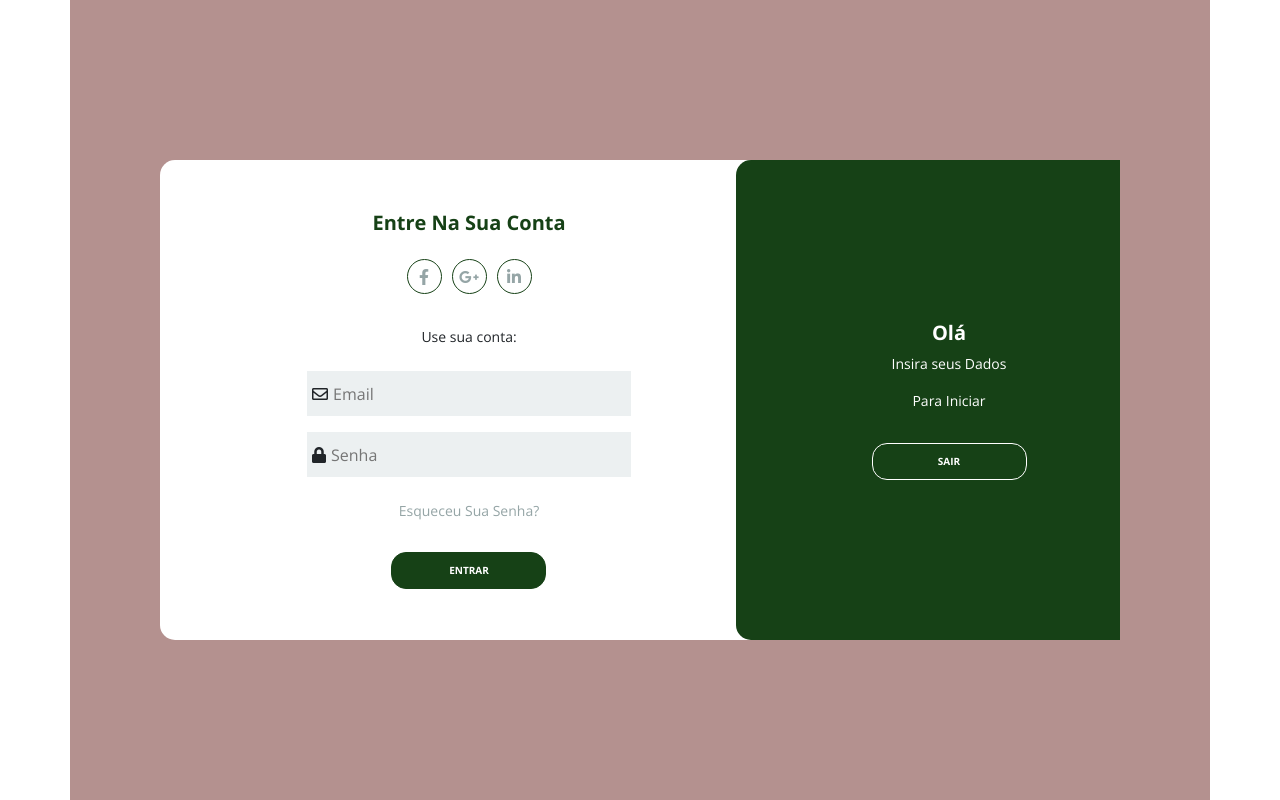
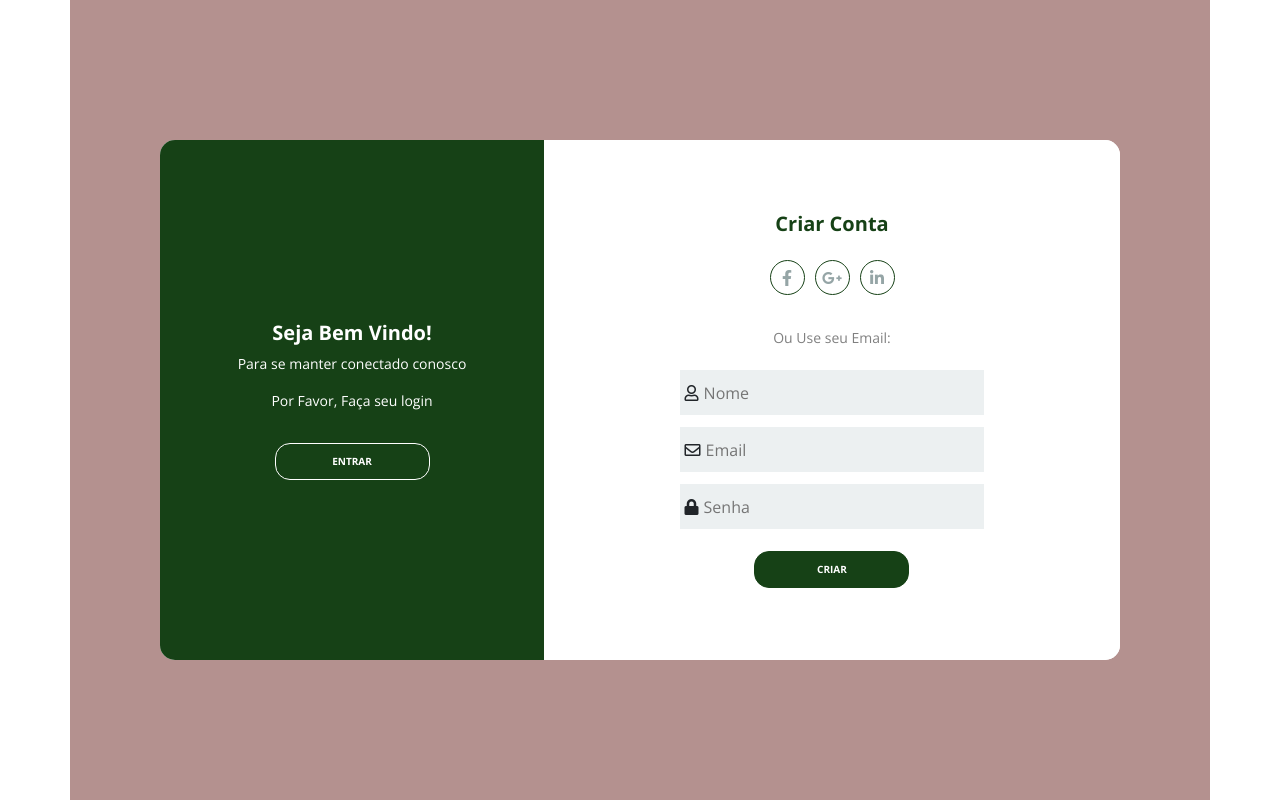
Before and after one commit to robsonazevdo/site_exemplo, a Flask app: page / in a window 1280 px wide. Run offline with Flask 2, Linux system fonts and the light colour scheme; some libraries are stand-ins or nearby versions.

Commit message:
login com javascript

```diff
--- a/app.py
+++ b/app.py
@@ -27,50 +27,7 @@ class Hair2you(db.Model):
 db.create_all()
 
 
-sql_create = '''CREATE TABLE hair2you (RA integer
-            PRIMARY KEY NOT NULL, nome varchar(50) NOT NULL UNIQUE, email
-            varchar(50) NOT NULL UNIQUE, Logradouro varchar(50) NOT NULL ,
-            numero varchar(5) NOT NULL, cep varchar(10) NOT NULL,
-            complemento varchar(20)
-            )'''
 
-
-def create_table():
-    try:
-        connection = psycopg2.connect(
-            host = "dbimpacta.postgresql.dbaas.com.br",
-            user = "dbimpacta",
-            password = "impacta#2020",
-            dbname = "dbimpacta"
-        )
-        cursor = connection.cursor()
-        cursor.execute(sql_create)
-        connection.commit()
-        cursor.close()
-        connection.close()
-        print("Tabela criada")
-    except:
-        print("Erro ao criar a Tabela")
-
-create_table()
-
-'''def inserir_aluno(ra, nome, email, Logradouro, numero, cep, complemento):
-    	try:
-            connection = psycopg2.connect(
-                host = "dbimpacta.postgresql.dbaas.com.br",
-                user = "dbimpacta",
-                password = "impacta#2020",
-                dbname = "dbimpacta"
-            )
-            cursor = connection.cursor()
-            sql = "INSERT INTO hair2you (ra, nome, email, Logradouro, numero, cep, complemento) VALUES (%s, %s)"
-            cursor.execute(sql,[ra, nome, email, Logradouro, numero, cep, complemento])
-            connection.commit()
-            cursor.close()
-            connection.close()
-            print("Registro Inserido com sucesso")
-        except Exception as erro:
-            print(erro)'''
 
 @app.route('/inicio')
 @app.route('/')
--- a/static/css/style.css
+++ b/static/css/style.css
@@ -21,7 +21,7 @@ body {
                 background-color: #ffffff;
                 border-radius: 15px;
                 width: 960px;
-    height: 60%;
+                height: 65%;
                 display: flex;
                 justify-content: space-between;
                 align-items: center;
@@ -36,7 +36,7 @@ body {
                 height: 100%;
                 border-top-left-radius: 15px;
                 border-bottom-left-radius: 15px;
-    left: 60%;
+                left: 0;
             }
 
             .title {
@@ -68,17 +68,20 @@ body {
 
             .first-content {
                 display: flex;
-    display: none;
+            }
+
+            .first-content .second-column {
+                z-index: 11;
             }
 
             .first-column {
                 text-align: center;
-    flex: 1 0 auto;
+                width: 40%;
                 z-index: 10;
             }
 
             .second-column {
-    flex: 2 0 auto;
+                width: 60%;
                 display: flex;
                 flex-direction: column;
                 align-items: center;
@@ -101,6 +104,10 @@ body {
 
             .link-midia-social:not(:first-child) {
                 margin-left: 10px;
+            }
+
+            .link-midia-social .item-social-midia {
+                transition: background-color .5s;
             }
 
             .link-midia-social:hover .item-social-midia {
@@ -127,11 +134,16 @@ body {
                 background-color: #ecf0f1;
             }
 
+            input:-webkit-autofill {
+                -webkit-box-shadow: 0 0 0px 1000px #ecf0f1 inset !important;
+                -webkit-text-fill-color: #000 !important;
+            }
+
             .label-input {
                 background-color: #ecf0f1;
                 display: flex;
                 align-items: center;
-    margin: 8px;
+                margin: 6px;
             }
 
             .icon-modify {
@@ -180,10 +194,12 @@ body {
 
             .second-content .first-column {
                 order: 2;
+                z-index: -1;
             }
 
             .second-content .second-column {
                 order: 1;
+                z-index: -1;
             }
 
             .senha {
--- a/static/js/script.js
+++ b/static/js/script.js
@@ -0,0 +1,14 @@
+var btnentrar = document.querySelector("#entrar");
+var btnsair = document.querySelector("#sair");
+var body = document.querySelector("body");
+
+
+
+btnentrar.addEventListener("click", function() {
+    body.className = "entrar-js";
+});
+
+
+btnsair.addEventListener("click", function() {
+    body.className = "sair-js";
+});
--- a/templates/login.html
+++ b/templates/login.html
@@ -16,13 +16,14 @@
 </head>
 
 <body>
+
     <div class="container ">
         <div class="content first-content ">
             <div class="first-column ">
                 <h2 class="title title-primary">Seja Bem Vindo!</h2>
                 <p class="descricao descricao-primary ">Para se manter conectado conosco</p>
                 <p class="descricao descricao-primary ">Por Favor, Faça seu login</p>
-                <button class="btn btn-primary ">Entrar</button>
+                <button id="entrar"class="btn btn-primary ">Entrar</button>
             </div>
             <div class="second-column ">
                 <h2 class="title title-second ">Criar conta</h2>
@@ -75,7 +76,7 @@
                 <h2 class="title title-primary">Olá</h2>
                 <p class="descricao descricao-primary">Insira seus Dados</p>
                 <p class="descricao descricao-primary">Para Iniciar</p>
-                <button class="btn btn-primary">Sair</button>
+                <button id="sair" class="btn btn-primary">Iniciar</button>
             </div>
             <div class="second-column ">
                 <h2 class="title title-second ">Entre na sua Conta</h2>
@@ -99,7 +100,7 @@
                     </ul>
                 </div>
                 <!-- midia-social -->
-                <p class="descricao ">Use sua conta:</p>
+                <p class="descricao descricao-second ">Use sua conta:</p>
                 <form action="cadastro " class="form ">
                     <label class="label-input" for="">
                         <i class="far fa-envelope icon-modify"></i>
@@ -127,6 +128,7 @@
     <script src="https://code.jquery.com/jquery-3.3.1.slim.min.js " integrity="sha384-q8i/X+965DzO0rT7abK41JStQIAqVgRVzpbzo5smXKp4YfRvH+8abtTE1Pi6jizo " crossorigin="anonymous "></script>
     <script src="https://cdnjs.cloudflare.com/ajax/libs/popper.js/1.14.3/umd/popper.min.js " integrity="sha384-ZMP7rVo3mIykV+2+9J3UJ46jBk0WLaUAdn689aCwoqbBJiSnjAK/l8WvCWPIPm49 " crossorigin="anonymous "></script>
     <script src="https://stackpath.bootstrapcdn.com/bootstrap/4.1.3/js/bootstrap.min.js " integrity="sha384-ChfqqxuZUCnJSK3+MXmPNIyE6ZbWh2IMqE241rYiqJxyMiZ6OW/JmZQ5stwEULTy " crossorigin="anonymous "></script>
+    <script src="static/js/script.js"></script>
 </body>
 
 </html>
```
Also changed, not shown: other parts of static/css/style.css (+50 -0 lines). Lines whose indentation alone changed are shown as unchanged.
